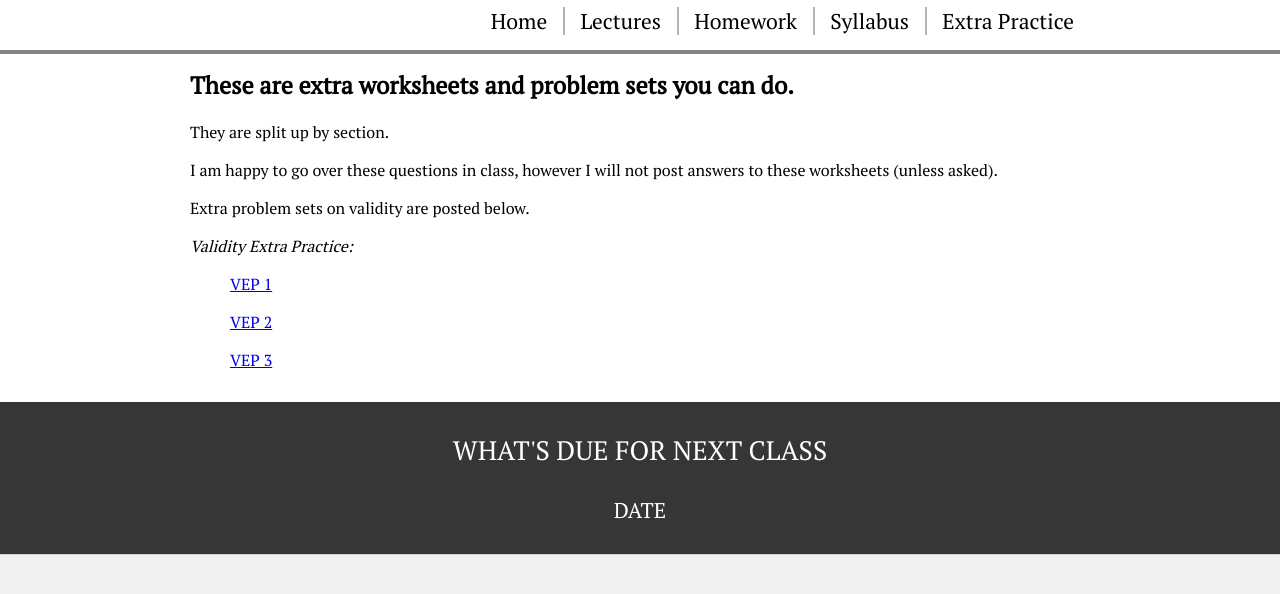
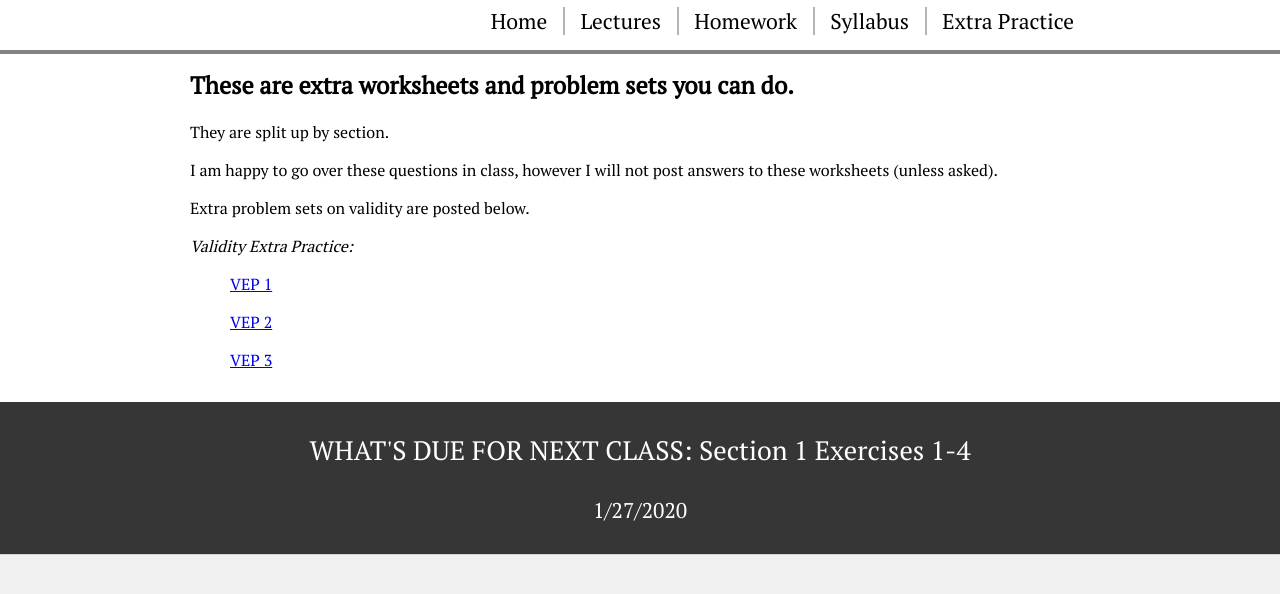
Before and after one commit to caleychowland/caleychowland.github.io, a plain HTML site: page Extra Practice.html in a window 1280 px wide. Shown: the part 126-720 px from the top of the page. Drawn offline with nearby package versions, Linux system fonts and the light colour scheme.

Commit message:
Add files via upload

```diff
--- a/Extra Practice.html
+++ b/Extra Practice.html
@@ -189,8 +189,8 @@
 
 		<div id="quote-area">
 			<div class="normal-wrapper">
-				<h3>WHAT'S DUE FOR NEXT CLASS</h3>
-				<h4>DATE</h4>
+				<h3>WHAT'S DUE FOR NEXT CLASS: Section 1 Exercises 1-4</h3>
+				<h4>1/27/2020</h4>
 			</div>
 		</div>
 
```
Also changed, not shown: Homework.html (+2 -2 lines), Lectures.html (+2 -2 lines), Syllabus.html (+2 -2 lines), index.html (+2 -2 lines).
